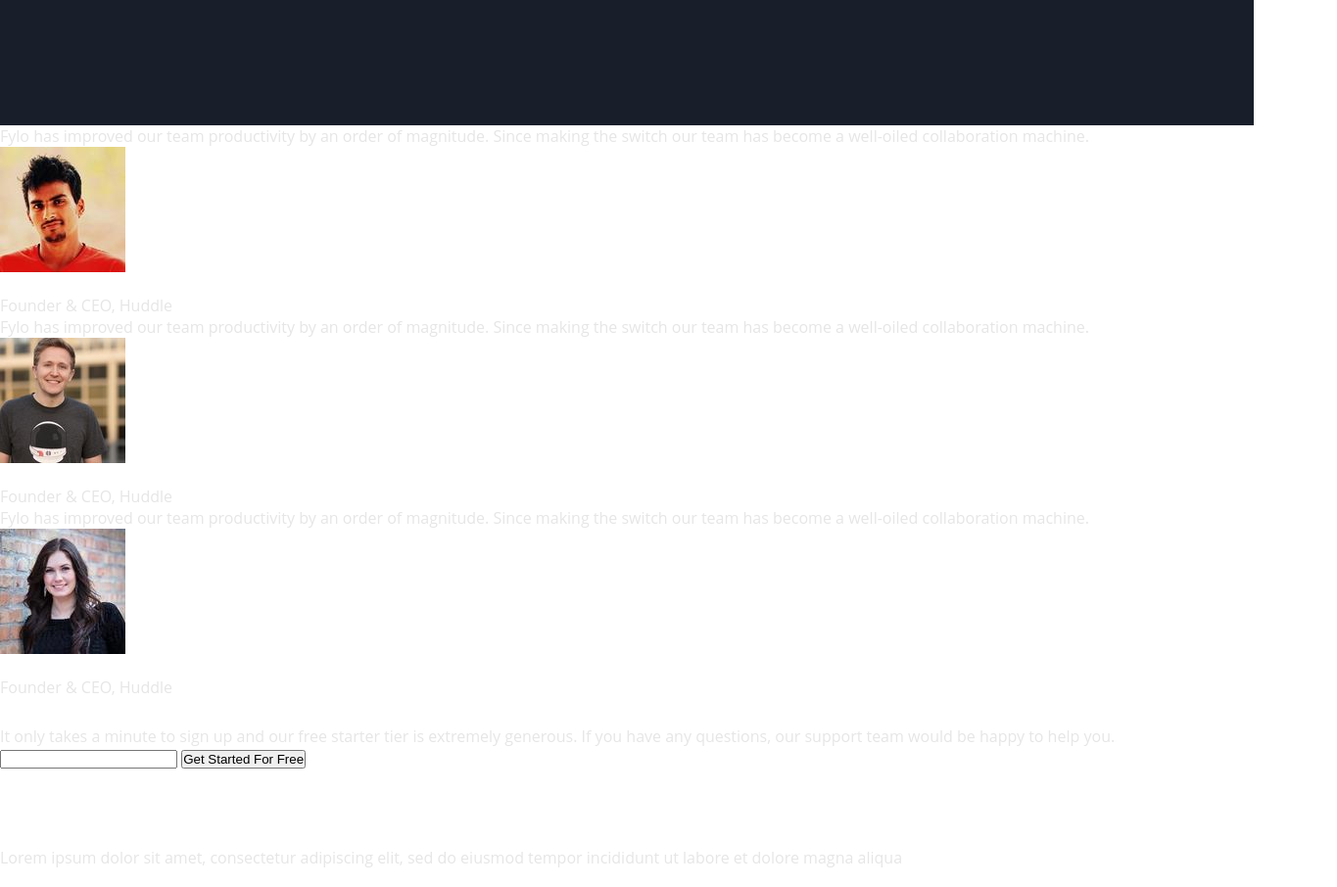
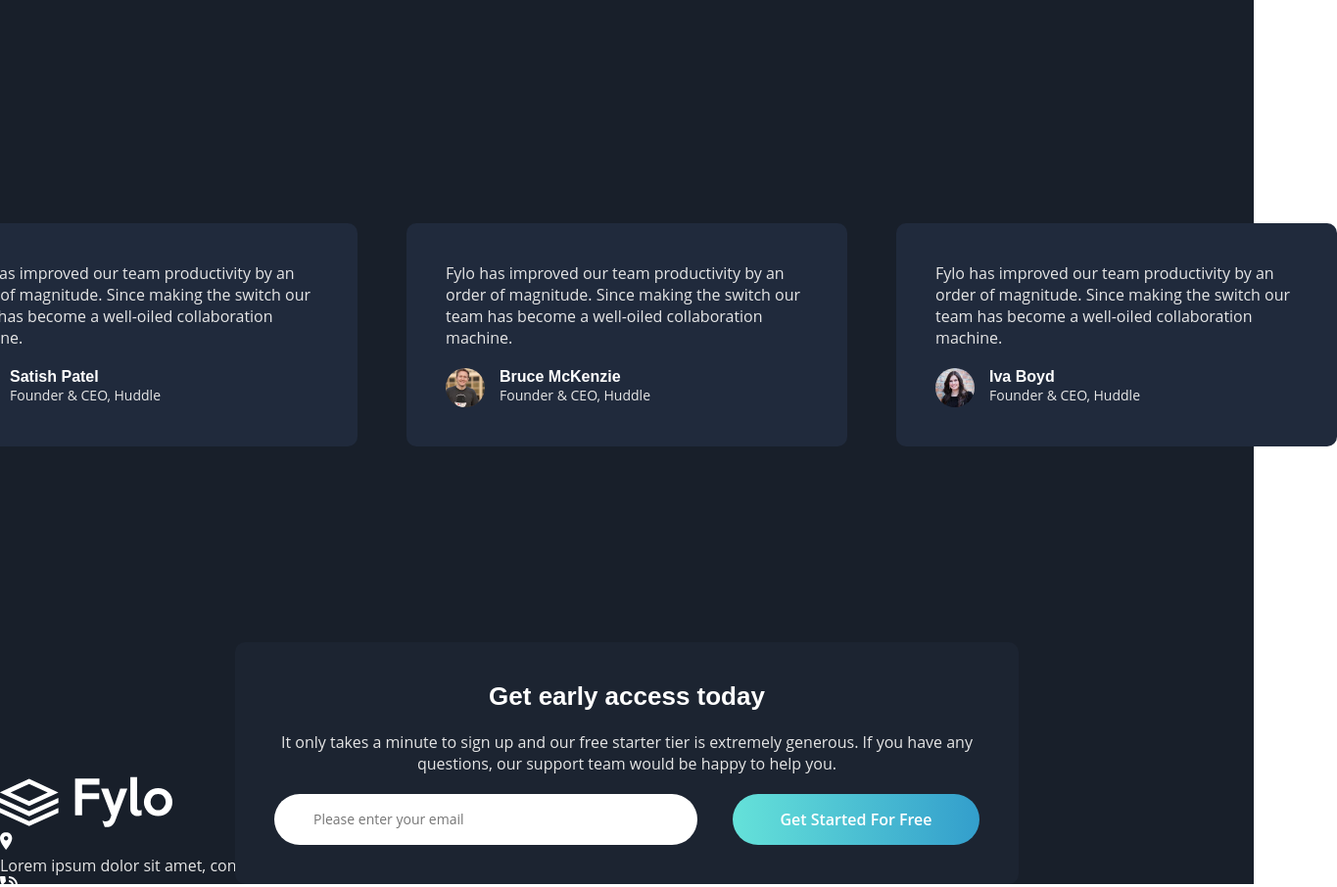
Before and after one commit to Usamaumar118/fylo-dark, a plain HTML site: page index.html in a window 1280 px wide. Shown: the part 2380-3286 px from the top of the page at 98% size, 1365 px wide, since content can reach past the window. Drawn offline with Linux system fonts and the light colour scheme.

Commit message:
complete cta section

```diff
--- a/index.html
+++ b/index.html
@@ -55,6 +55,7 @@
   </header>
 
 
+<main class="main">
 
     <section class="features">
   <div class="features__content">
@@ -173,11 +174,12 @@
       </p>
 
       <form action="#" class="cta__form">
-      <input type="email" class="cta__form__email" id="email">
+        <input type="email" class="cta__form__email" id="email" placeholder="Please enter your email">
         <input type="submit" class="cta__form__submit" id="submit" value="Get Started For Free">
       </form>
 
     </section>
+</main>
 
 
   <footer class="footer">
@@ -244,26 +246,11 @@
 
   </footer>
 
-  Lorem ipsum dolor sit amet, consectetur adipiscing elit, sed do eiusmod tempor incididunt ut labore et
-  dolore magna aliqua
-
-  +1-543-123-4567
-  example@fylo.com
-
-  About Us
-  Jobs
-  Press
-  Blog
-
-  Contact Us
-  Terms
-  Privacy
-
-  <footer>
+  <!-- <footer>
     <p class="attribution">
       Challenge by <a href="https://www.frontendmentor.io?ref=challenge" target="_blank">Frontend Mentor</a>.
       Coded by <a href="#">Your Name Here</a>.
     </p>
-  </footer>
+  </footer> -->
 </body>
 </html>
--- a/style.scss
+++ b/style.scss
@@ -27,10 +27,20 @@ html{
     box-sizing: border-box;
 }
 
+
+input{
+    border: none;
+    font-family: inherit;
+}
+
 body{
     color: var(--c-white);
     font-size: 1.6rem;
     line-height: 1.5s;
+}
+
+main{
+    background: var(--bg-main);
 }
 
 ul{
@@ -180,3 +190,102 @@ p{
         }
     }
 }
+
+
+
+.testimonial{
+    background-color: var(--bg-main);
+    padding: 10rem 0;
+    position: relative;
+    z-index: 1;
+
+
+    &__content{
+        width: 80%;
+        margin: 0 auto;
+        display: grid;
+        grid-template-columns: repeat(3, 45rem);
+        justify-content: center;
+        gap: 5rem;
+    }
+
+    &__item{
+        background-color: var(--bg-testimonial);
+        border-radius: 1rem;
+        padding: 4rem;
+
+
+        &--1{
+            position: relative;
+            &::before{
+                content: url('images/bg-quotes.png');
+                position: absolute;
+                top: -3rem;
+                left: -1rem;
+                z-index: -1;
+            }
+        }
+
+        &__client{
+            display: flex;
+            margin-top: 2rem;
+
+            &__img{
+                width: 4rem;
+                border-radius: 50%;
+                margin-right: 1.5rem;
+            }
+            &__desc{
+                font-size: 1.4rem;
+            }
+        }
+    }
+}
+
+
+
+.cta{
+
+    background: var(--bg-intro-and-signup);
+    width: 90%;
+    max-width: 80rem;
+    margin: 10rem  auto -11rem auto;
+    padding: 4rem;
+    border-radius: 1rem;
+    text-align: center;
+    z-index: 11;
+    position: relative;
+
+    &__heading{
+        font-size: 2.6rem;
+        margin-bottom: 2rem;
+    }
+    &__para{
+        margin-bottom: 2rem;
+    }
+
+    &__form{
+        display: flex;
+        justify-content: space-between;
+
+        &__email{
+            background-color: var(--c-white);
+            width: 60%;
+            font-size: 1.4rem;
+            border-radius: 22rem;
+            padding: 1.5rem 4rem;
+
+
+        }
+
+        &__submit{
+            width: 35%;
+            font-size: 1.6rem;
+            background: var(--bg-btn);
+            color: var(--c-white);
+            font-weight: 600;
+            padding: 1.5rem 4rem;
+            border-radius: 22rem;
+        }
+    }
+}
```
Also changed, not shown: style.css, 1 other file. Lines whose indentation alone changed are shown as unchanged.
